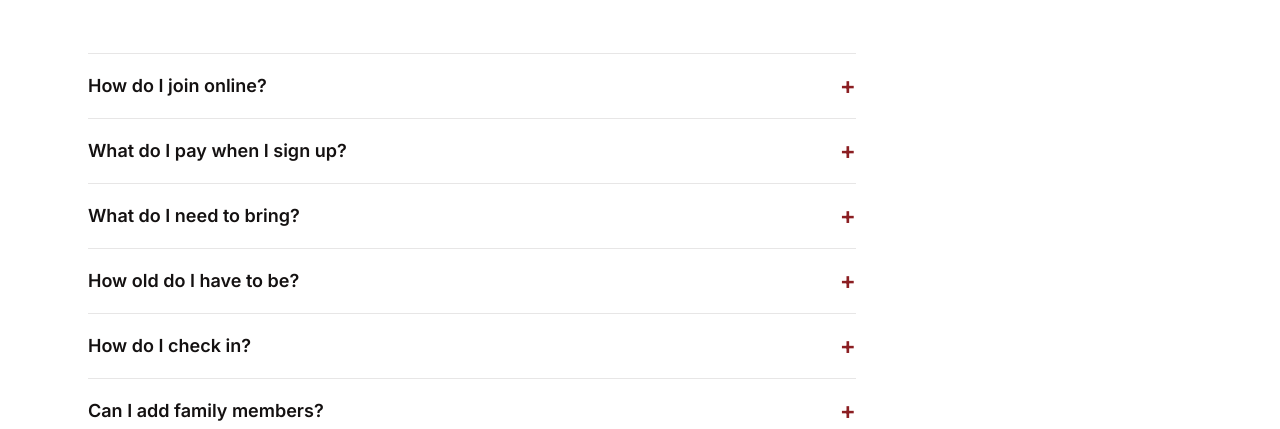
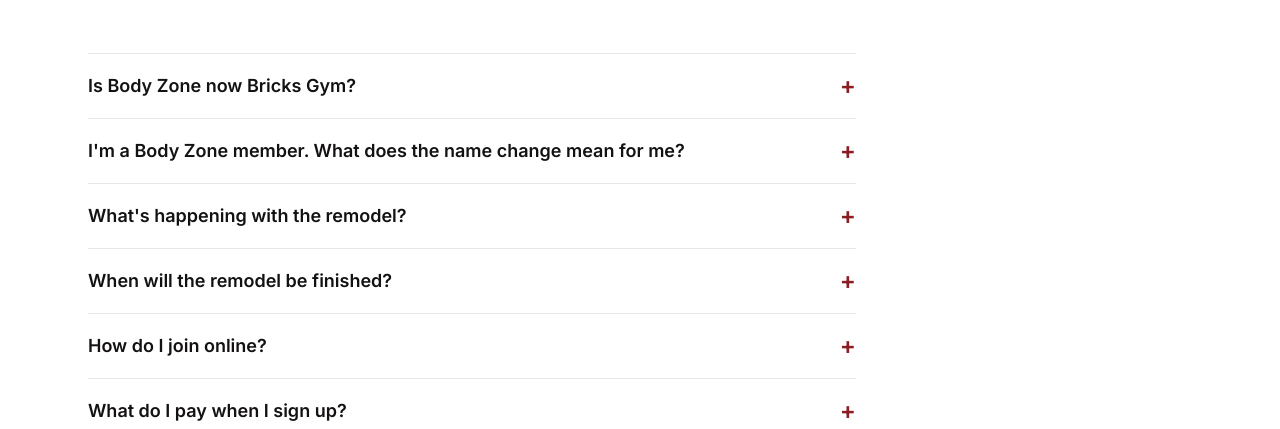
Before and after one commit to BricksGym/bricks-gym-website, a Next.js app: page /faq in a window 1280 px wide. Shown: the part 352-781 px from the top of the page. Built offline with nearby package versions, Linux system fonts and the light colour scheme; no server answers.

Commit message:
FAQ: add name change and remodel questions

```diff
--- a/src/app/faq/page.tsx
+++ b/src/app/faq/page.tsx
@@ -1,12 +1,12 @@
 import type { Metadata } from "next";
 import Link from "next/link";
-import { afterTerm, business, clubSystems, extraFaqs, fees, rules } from "@/config/gym";
+import { afterTerm, business, clubSystems, extraFaqs, fees, remodel, rules } from "@/config/gym";
 import { PageHero, Section } from "@/components/ui";
 import { money } from "@/lib/pricing";
 
 export const metadata: Metadata = {
   title: "FAQ",
-  description: "How to join Bricks Gym, check in, freeze, cancel and update your payment card.",
+  description: `${business.name}${business.formerName ? ` (formerly ${business.formerName})` : ""} FAQ: the remodel, joining, check-in, freezing, cancelling and more.`,
   alternates: { canonical: "/faq" },
 };
 
@@ -15,7 +15,44 @@ type Faq = { q: string; a: string; link?: { href: string; label: string } };
 function faqs(): Faq[] {
   const portal = clubSystems.memberPortalUrl;
   const desk = `the front desk or call ${business.phone}`;
+  const { street, city } = business.address;
+  const upgrades = remodel.upgrades.map((u) => u.name.toLowerCase());
+  const upgradeList =
+    upgrades.length > 1 ? `${upgrades.slice(0, -1).join(", ")} and ${upgrades[upgrades.length - 1]}` : upgrades.join("");
+
+  const nameChange: Faq[] = business.formerName
+    ? [
+        {
+          q: `Is ${business.formerName} now ${business.name}?`,
+          a: `Yes. ${business.formerName} is becoming ${business.name}. Same place at ${street} in ${city}, with a new name and a whole new look on the way.`,
+        },
+        {
+          q: `I'm a ${business.formerName} member. What does the name change mean for me?`,
+          a: `If you have questions about your current membership, stop by ${desk}. We're happy to help.`,
+        },
+      ]
+    : [];
+
+  const remodelFaqs: Faq[] = remodel.show
+    ? [
+        {
+          q: "What's happening with the remodel?",
+          a: `A huge remodel is underway. We're adding ${upgradeList}. ${remodel.closing}`,
+          link: { href: "/remodel", label: "See the remodel plans" },
+        },
+        {
+          q: "When will the remodel be finished?",
+          a: remodel.timeline
+            ? `${remodel.timeline}. Check the Remodel page for the latest updates.`
+            : "The remodel is underway now. We'll share dates as each upgrade arrives, so check the Remodel page for the latest updates.",
+          link: { href: "/remodel", label: "Remodel updates" },
+        },
+      ]
+    : [];
+
   return [
+    ...nameChange,
+    ...remodelFaqs,
     {
       q: "How do I join online?",
       a: "Pick a plan and fill out the online application. It takes about 5 minutes and nothing is charged online. We'll contact you to finish up at the front desk, where you sign your membership agreement and set up payment securely.",
```
